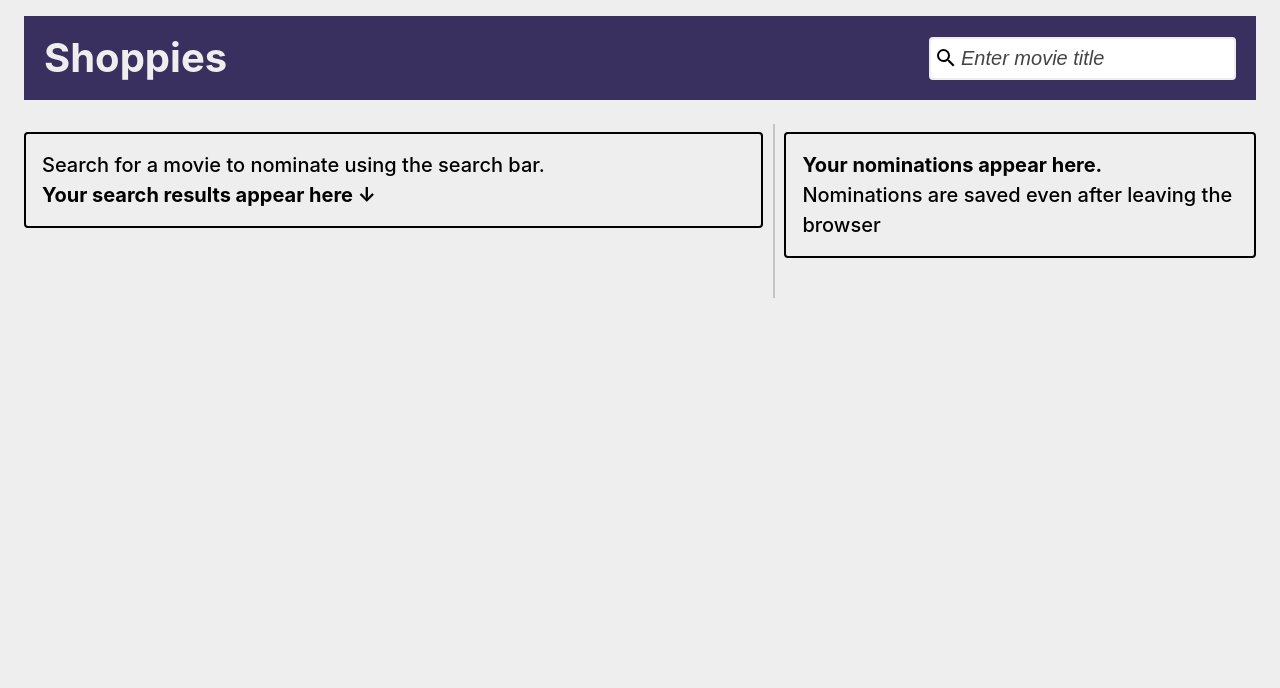
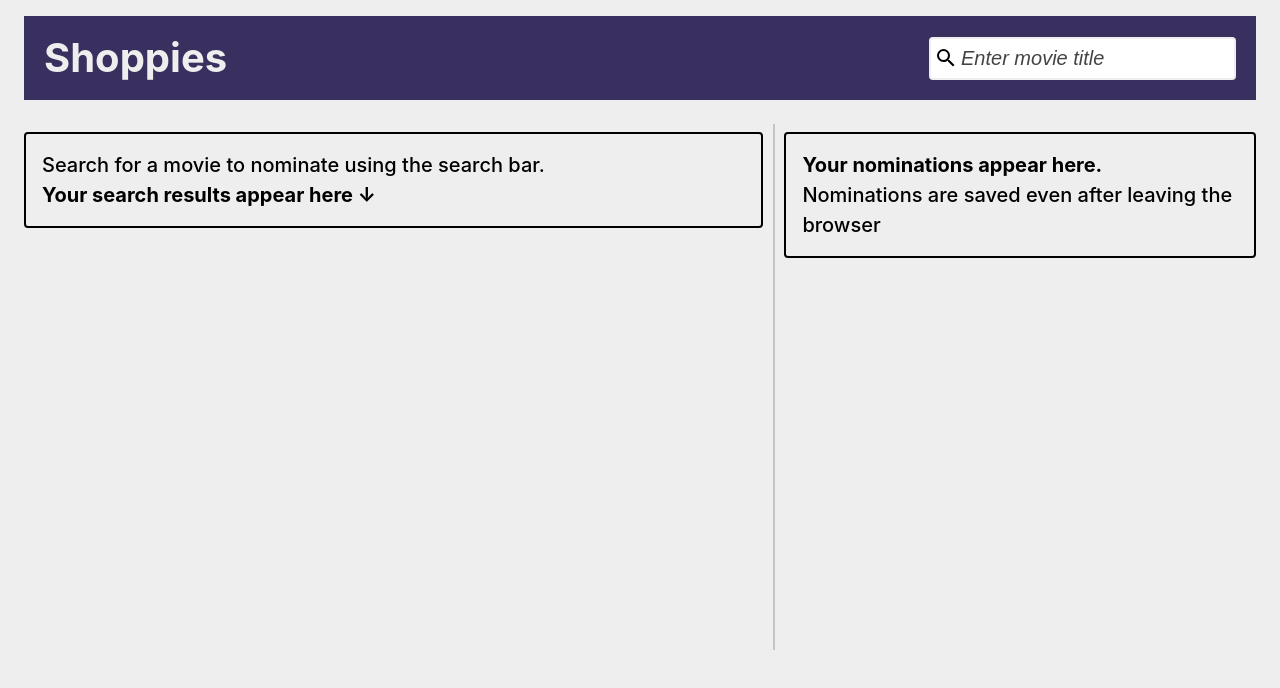
Before and after one commit to kriszzy01/shoppies, a React (Create React App) app: page / in a window 1280 px wide. Shown: the top 688 px of the page. Built offline with nearby package versions, Linux system fonts and the light colour scheme.

Commit message:
changes scroll track background, and colors for disabled buttons

```diff
--- a/src/index.css
+++ b/src/index.css
@@ -188,11 +188,15 @@ li:hover {
   gap: 0.5rem;
 }
 
-.pagination [type="button"]:not(:disabled) {
+.pagination [type="button"] {
   background-color: var(--color-primary);
   padding: 0.8rem 1.5rem;
   border-radius: 0.5rem;
   font-size: 1rem;
+}
+
+.pagination :disabled {
+  background-color: var(--color-secondary);
 }
 
 [data-banner] {
@@ -258,6 +262,10 @@ footer {
   width: 0.6rem;
 }
 
+::-webkit-scrollbar-track {
+  background-color: rgb(167, 156, 145);
+}
+
 ::-webkit-scrollbar-thumb {
   background-color: var(--color-grey);
   border-radius: 2.5rem;
@@ -297,6 +305,10 @@ footer {
     top: 0;
   }
 
+  ul {
+    height: 22rem;
+  }
+
   li {
     display: flex;
     flex-direction: row;
```
